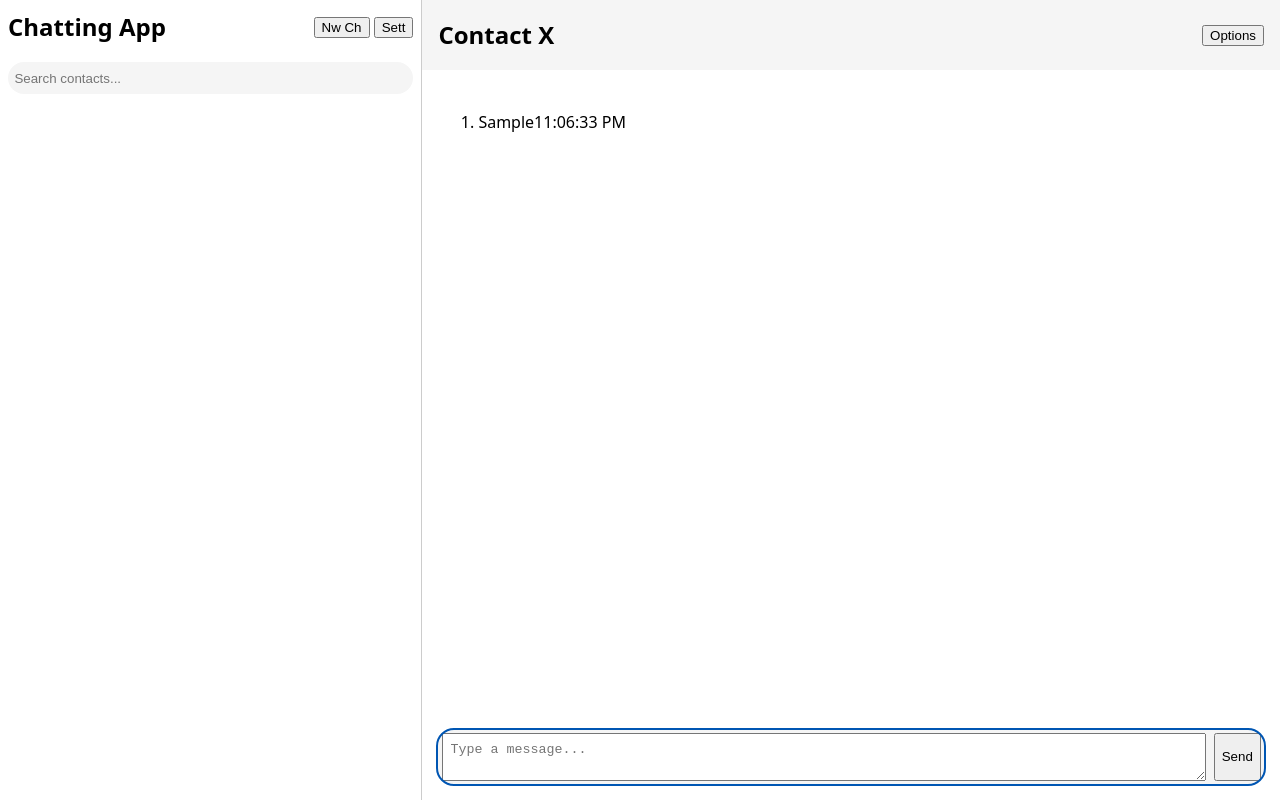
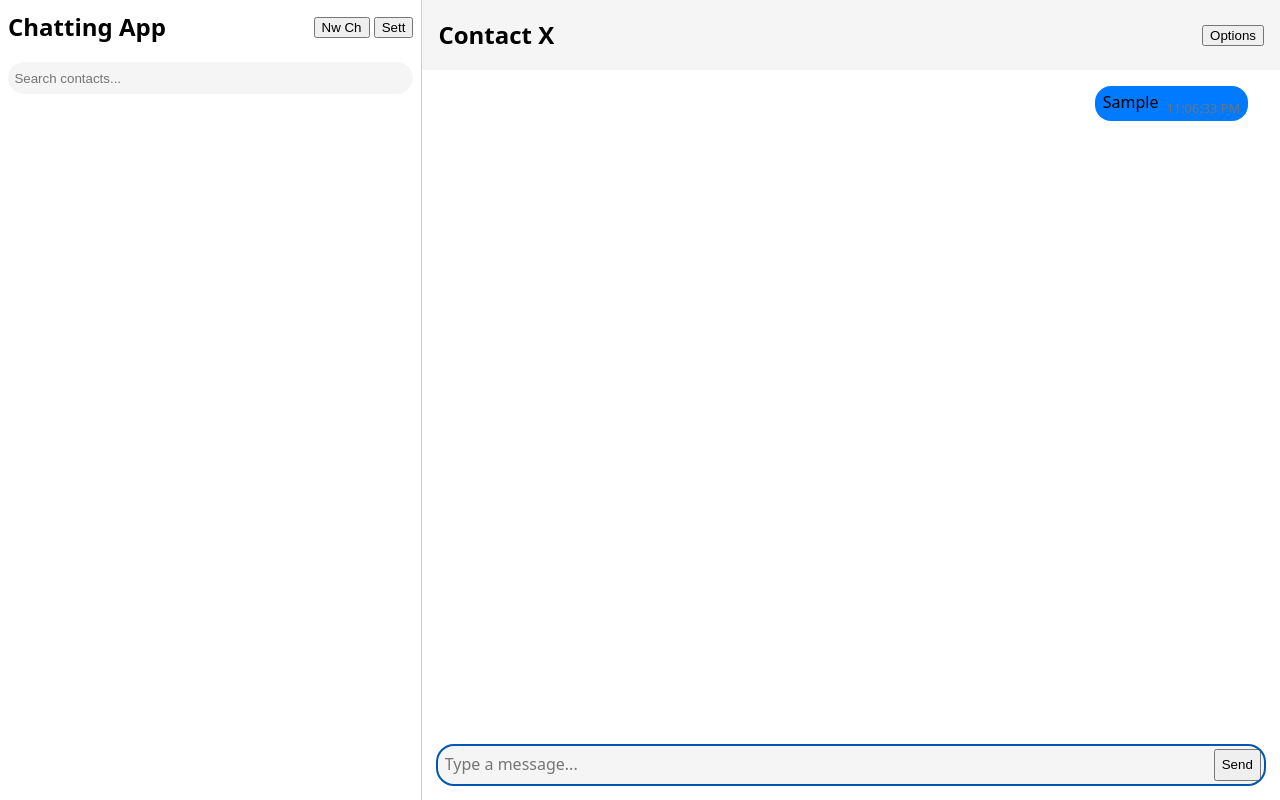
Before and after one commit to FoniksFox/Chatting-App, a plain HTML site: page Boris/index.html in a window 1280 px wide. Both pictures are taken after typing "Sample" into the empty fields and a click on the button "Send". Drawn offline with Linux system fonts and the light colour scheme.

Commit message:
feat(Boris): Stylize chat messages window

```diff
--- a/Boris/css/chat.css
+++ b/Boris/css/chat.css
@@ -4,7 +4,6 @@
 
     display: flex;
     flex-direction: column;
-    gap: 0.5rem;
     padding: 0;
 }
 
@@ -20,7 +19,43 @@
 
 #chat-content {
     flex: 1;
-    padding: 1rem;
+    padding: 1rem 2rem;
+}
+
+#chat-messages {
+    list-style: none;
+    padding: 0;
+    margin: 0;
+    display: flex;
+    flex-direction: column;
+    gap: 0.15rem;
+}
+
+.message {
+    border-radius: var(--border-radius);
+    padding: 0.2rem 0.5rem;
+    max-width: 70%;
+}
+.message.sent {
+    align-self: flex-end;
+    background-color: var(--accent-primary);
+    color: var(--text-primary);
+}
+.message.received {
+    align-self: flex-start;
+    background-color: var(--bg-tertiary);
+    color: var(--text-secondary);
+}
+.message.sent + .message.received, .message.received + .message.sent {
+    margin-top: 1rem;
+}
+.message .timestamp {
+    font-size: 0.8rem;
+    color: var(--text-secondary);
+    float: right;
+    margin-left: 0.5rem;
+    margin-top: 0.5rem;
+    vertical-align: baseline;
 }
 
 #chat-input-bar {
@@ -29,8 +64,7 @@
     align-items: center;
     gap: 0.5rem;
     min-height: 2rem;
-
-    margin: 1rem;
+    margin: 0 1rem 1rem;
 }
 
 #message-form {
@@ -42,5 +76,21 @@
 
 #chat-input {
     flex: 1;
-    padding: 0.5rem;
+    padding: 0.2rem;
+    resize: none;
+    min-height: 2rem;
+    max-height: 8rem;
+    line-height: 1.5;
+    font-family: inherit;
+    font-size: inherit;
+    border: none;
+    border-radius: var(--border-radius);
+    background: none;
+    box-sizing: border-box;
+
+    /* Modern browsers with field-sizing support */
+    field-sizing: content;
 }
+#chat-input:focus {
+    outline: none;
+}
```
